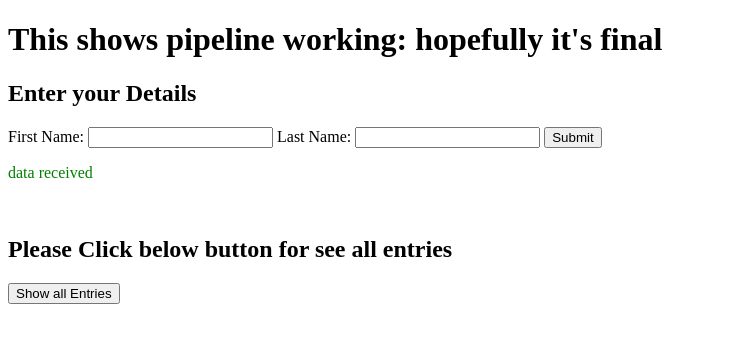
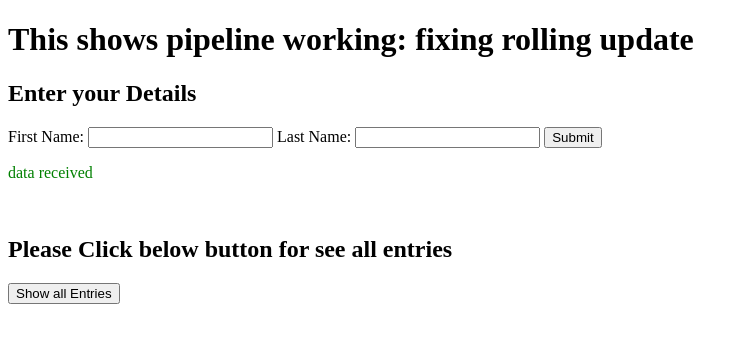
Before and after one commit to nikunj436/py_aws, a Flask app: page /data_entry.py/ in a window 1280 px wide. Shown: the top 343 px of the page, without its empty margins (0-748 px from the left). Run offline with Flask 2, Linux system fonts and the light colour scheme.

Commit message:
rolling update

```diff
--- a/Templates/base.html
+++ b/Templates/base.html
@@ -3,7 +3,7 @@
     <title>Home - Devops Demo</title>
 </head>
 <body>
-    <h1> This shows pipeline working: hopefully it's final  </h1>
+    <h1> This shows pipeline working: fixing rolling update  </h1>
     <h2>Enter your Details </h2>
 
 
```
